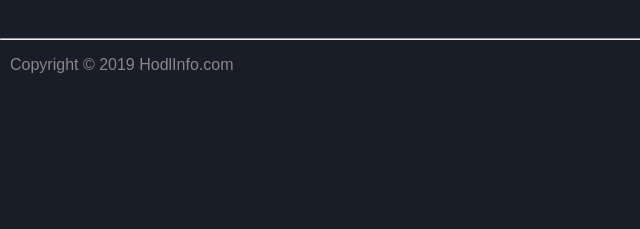
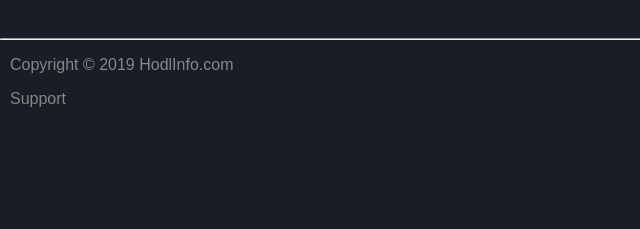
Before and after one commit to Surya9346/backendassignment, a website: page index.html in a window 1280 px wide. Shown: the part 472-701 px from the top of the page, 0-640 px from the left. Drawn offline with Linux system fonts and the light colour scheme; no server answers.

Commit message:
Update index.html
bottom div setting

```diff
--- a/index.html
+++ b/index.html
@@ -105,7 +105,10 @@
             </table>
         </div>
         <hr/>
-        <p class="bottom">Copyright © 2019 HodlInfo.com</p>
+        <div class=bottom-div>
+            <p class="bottom">Copyright © 2019 HodlInfo.com</p>
+            <p class="bottom">Support</p>
+        </div>
     </div>
     <footer class="fixed-footer">
         <button class="footer-button">Add hodlinfo to home screen</button>
```
